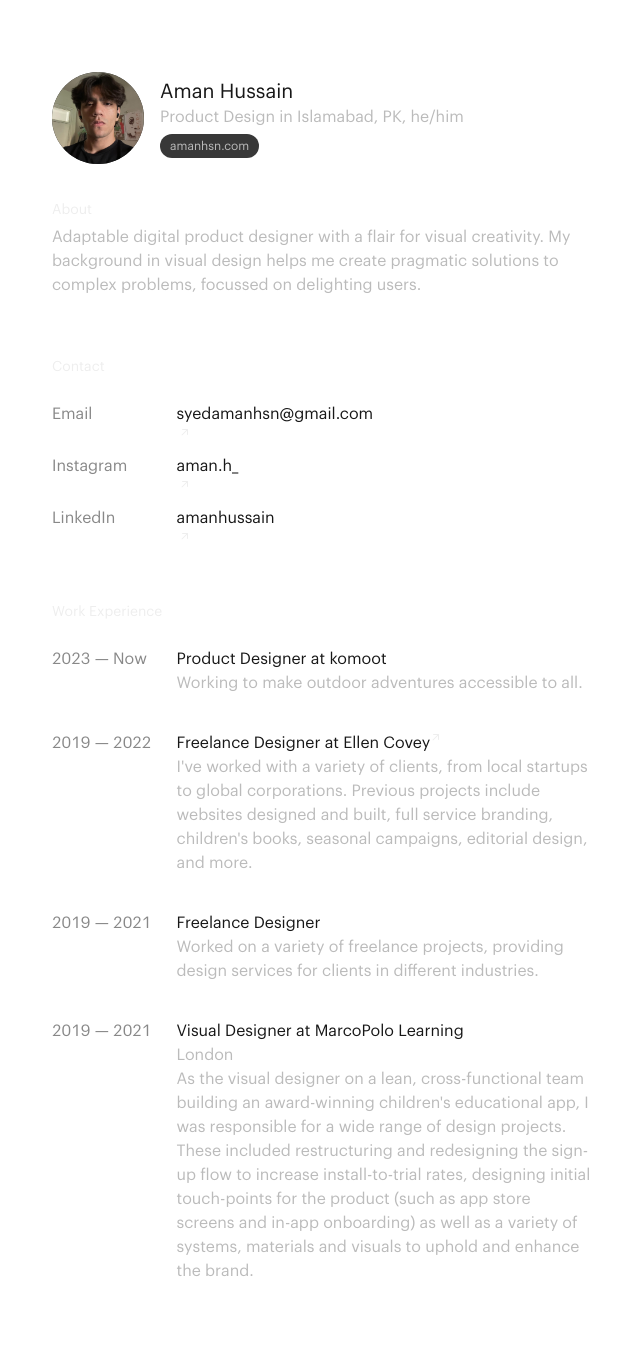
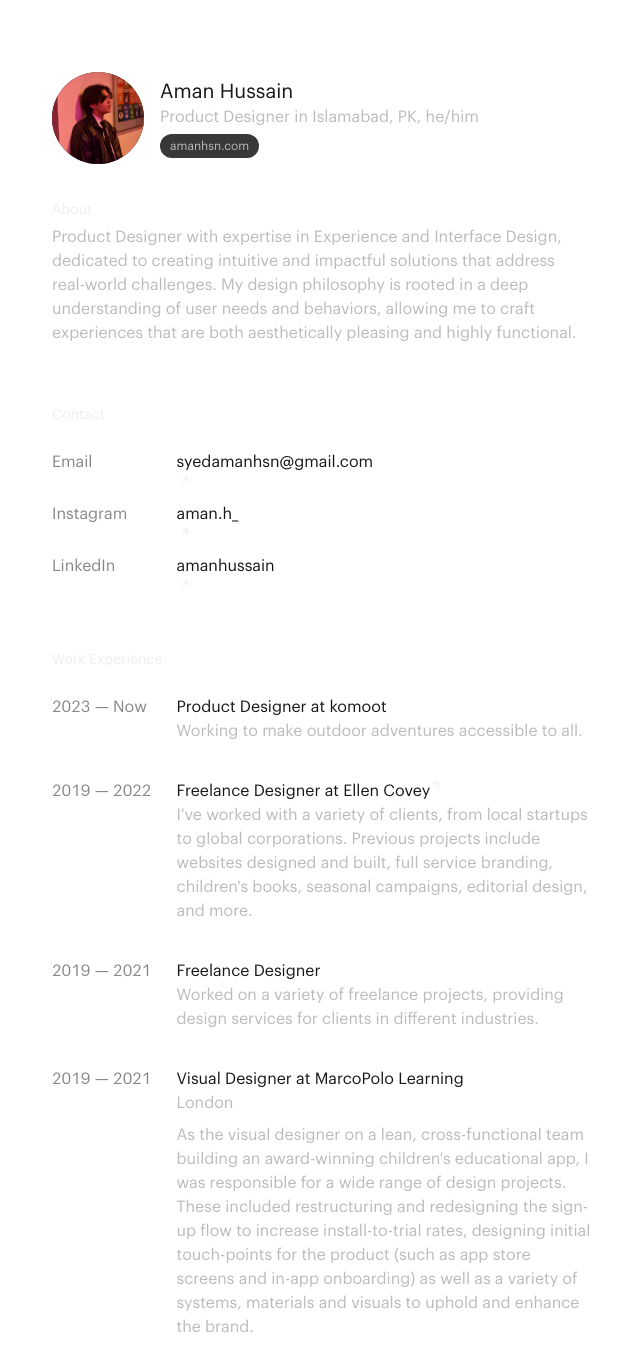
Before and after one commit to amanhsn/resume, a Next.js app: page / in a window 1280 px wide. Shown: the top 1370 px of the page, without its empty margins (318-958 px from the left). Built offline with nearby package versions, Linux system fonts and the light colour scheme.

Commit message:
build working

```diff
--- a/app/globals.css
+++ b/app/globals.css
@@ -354,3 +354,7 @@
 .ProfileItem_location__5TQPF {
   color: var(--grey2);
 }
+
+.ProfileItem_location__5TQPF+.ProfileItem_description__9_b0E {
+  margin-top: 8px;
+}
--- a/app/page.js
+++ b/app/page.js
@@ -33,7 +33,7 @@
               <h2>Aman Hussain</h2>
             </div>
             <div style={{ display: 'flex', flexDirection: 'row' }} bis_skin_checked="1">
-              <p>Product Design in Islamabad, PK, he/him</p>
+              <p>Product Designer in Islamabad, PK, he/him</p>
             </div>
             <div className="profileBadge" bis_skin_checked="1">
               <div data-custom-domain="false" className="badgeLink" bis_skin_checked="1">
@@ -47,7 +47,7 @@
         <section data-print="true" id="Profile_aboutID__Z2GAs" style={{opacity: 1}}>
         <h3>About</h3>
         <div className="Profile_about__Q_Z_r" bis_skin_checked="1">
-        <p>Adaptable digital product designer with a flair for visual creativity. My background in visual design helps me create pragmatic solutions to complex problems, focussed on delighting users.</p>
+        <p>Product Designer with expertise in Experience and Interface Design, dedicated to creating intuitive and impactful solutions that address real-world challenges. My design philosophy is rooted in a deep understanding of user needs and behaviors, allowing me to craft experiences that are both aesthetically pleasing and highly functional.</p>
         </div>
         </section>
         <section data-print="true" id="contact" style={{opacity: 1}}>
```
Also changed, not shown: public/aman.jpg.
